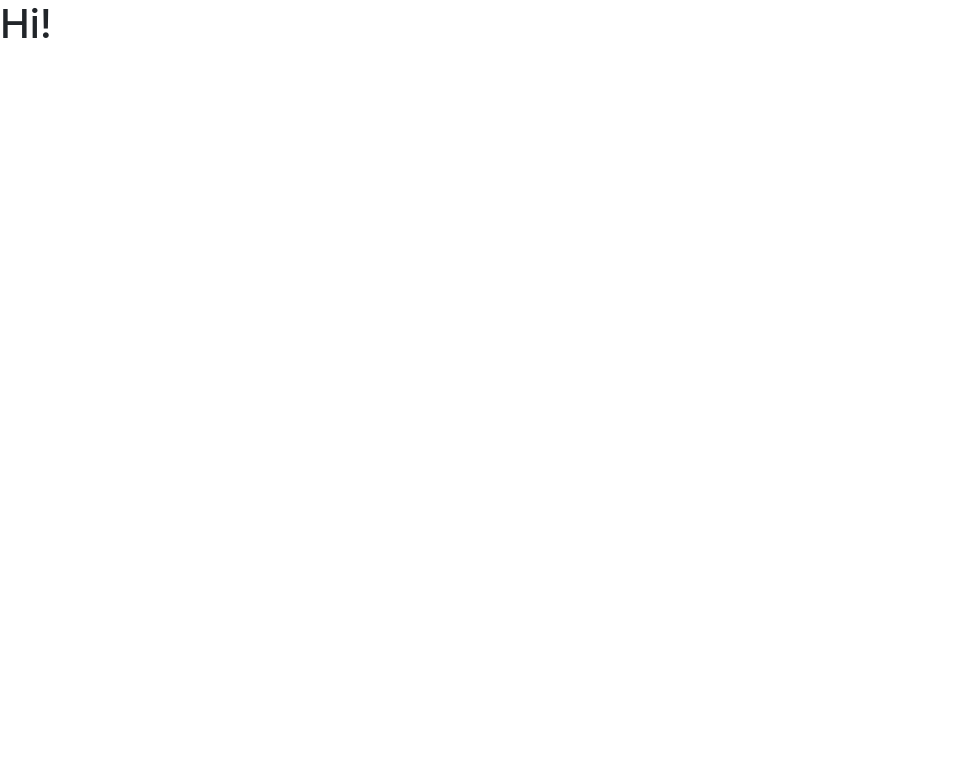
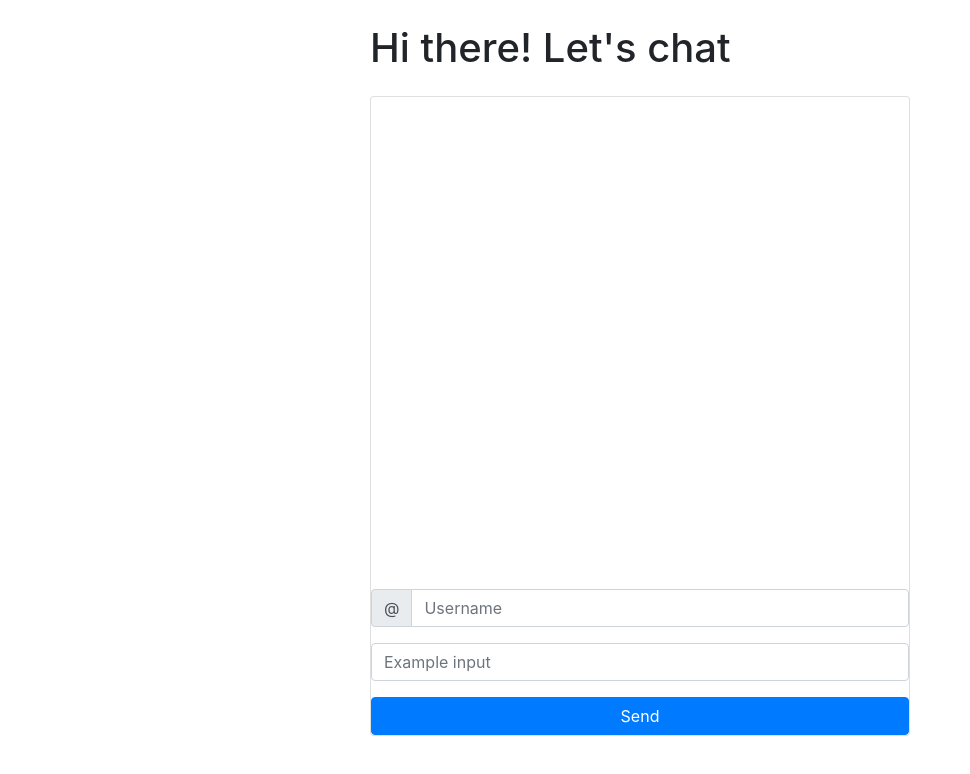
Before and after one commit to TravelingTice/chat-room-app, a website: page public/index.html in a window 1280 px wide. Shown: the whole page, without its empty margins (0-970 px from the left). Drawn offline with nearby package versions, Linux system fonts and the light colour scheme; no server answers.

Commit message:
Add inputs for chat

```diff
--- a/index.js
+++ b/index.js
@@ -15,5 +15,5 @@ app.use(express.static('public'));
 const io = socket(server);
 
 io.on('connection', socket => {
-  console.log('made socket connection');
+  console.log('made socket connection', socket.id);
 });
--- a/public/index.html
+++ b/public/index.html
@@ -4,9 +4,46 @@
   <meta charset="UTF-8">
   <meta name="viewport" content="width=device-width, initial-scale=1.0">
   <title>Hi there</title>
+  <script src="https://cdnjs.cloudflare.com/ajax/libs/socket.io/2.3.0/socket.io.js"></script>
   <link rel="stylesheet" href="https://stackpath.bootstrapcdn.com/bootstrap/4.5.0/css/bootstrap.min.css">
 </head>
 <body>
-  <h1>Hi!</h1>
+
+  <div class="container">
+    <div class="row justify-content-center">
+      <div class="col-12 col-sm-6">
+        <h1 class="my-4">Hi there! Let's chat</h1>
+
+        <div class="card" style="min-height: 80vh; display: grid; grid-template-rows: 1fr auto;">
+          <div id="output">
+
+          </div>
+
+          <div class="bottom-buttons">
+
+            <div class="form-group">
+              <label class="sr-only" for="username">Username</label>
+              <div class="input-group">
+                <div class="input-group-prepend">
+                  <div class="input-group-text">@</div>
+                </div>
+                <input type="text" class="form-control" id="username" placeholder="Username">
+              </div>
+            </div>
+
+            <div class="form-group">
+              <label class="sr-only" for="message">Message</label>
+              <input type="text" class="form-control" id="message" placeholder="Example input">
+            </div>
+
+            <button class="btn btn-primary btn-block" id="send-btn">Send</button>
+
+          </div>
+        </div>
+      </div>
+    </div>
+  </div>
+
+  <script src="/main.js"></script>
 </body>
 </html>
--- /dev/null
+++ b/public/main.js
@@ -0,0 +1,9 @@
+// Make connection
+const socket = io.connect('http://localhost:4000');
+
+// query dom
+
+const btn = document.getElementById('send-button');
+const username = document.getElementById('username');
+const message = document.getElementById('message');
+const outputBox = document.getElementById('output');
```
